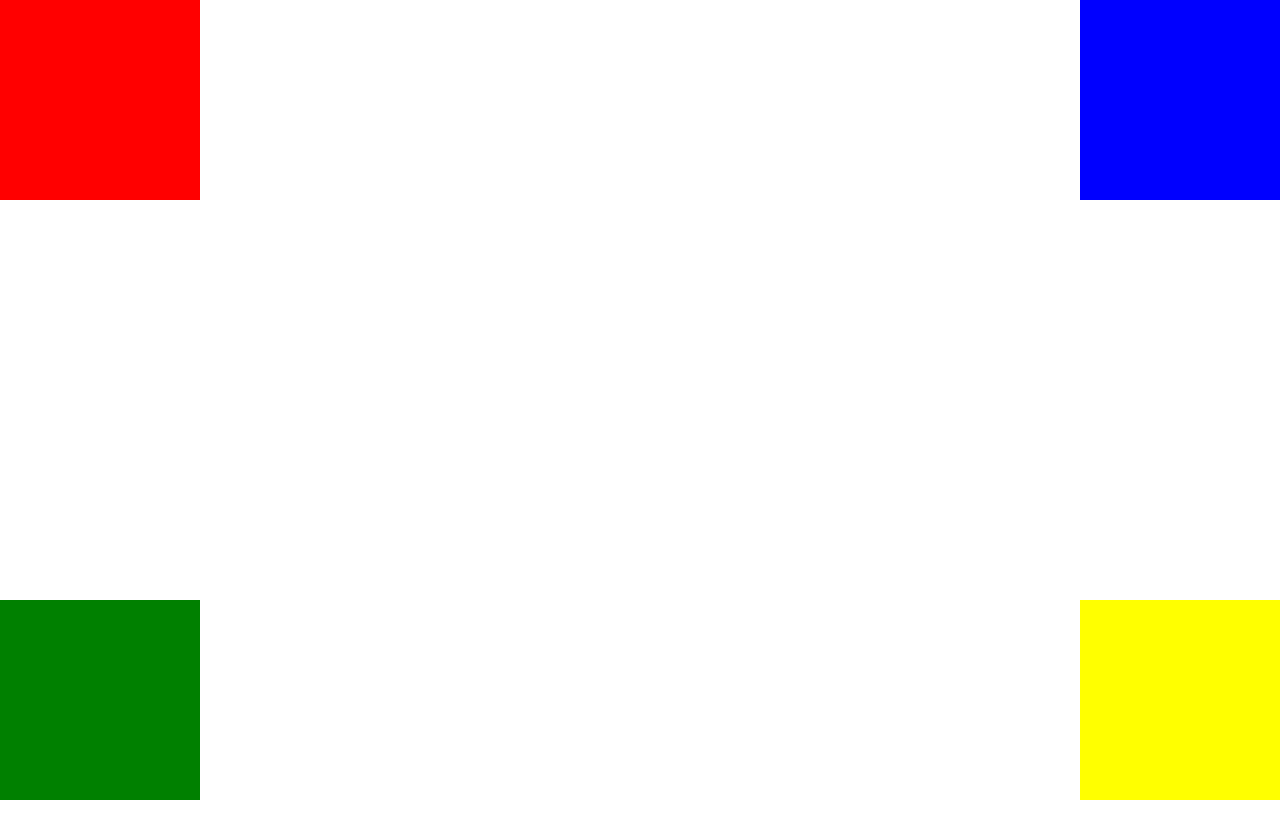
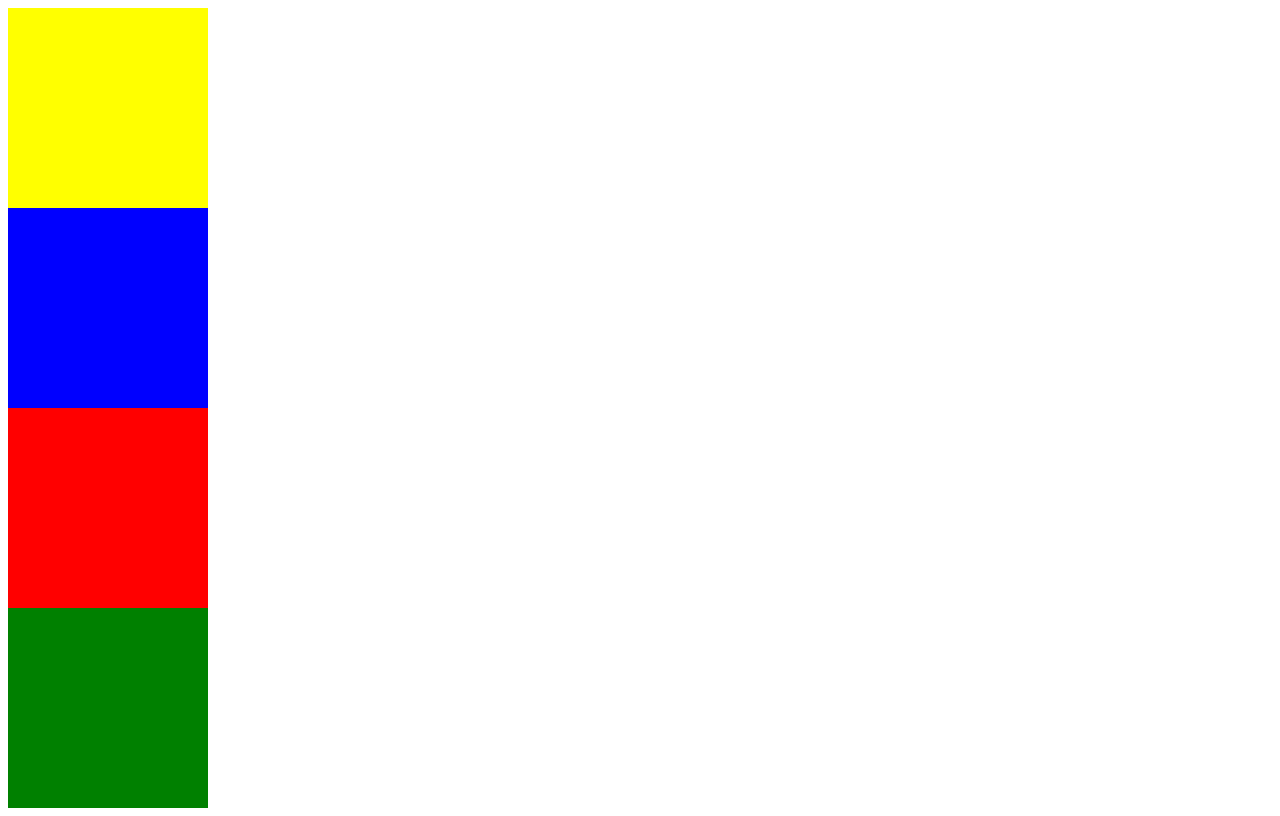
Before and after one commit to ZirtQuesadas/Flow, a plain HTML site: page index.html in a window 1280 px wide. Drawn offline with Linux system fonts and the light colour scheme.

Commit message:
Ejercicio Parte 1

```diff
--- a/main.css
+++ b/main.css
@@ -6,28 +6,28 @@ div
 .amarillo
 	{
 	background-color: yellow;
-	position: absolute;
+	position: static;
 	right: 0;
 	bottom: 0;
 	}
 .azul
 	{
 	background-color: blue;
-	position: absolute;
+	position: static;
 	right: 0;
 	top: 0;
 	}
 .rojo
 	{
 	background-color: red;
-	position: absolute;
+	position: static;
 	left: 0;
 	top: 0;
 	}
 .verde
 	{
 	background-color: green;
-	position: absolute;
+	position: static;
 	left: 0;
 	bottom: 0;
 	}
```
